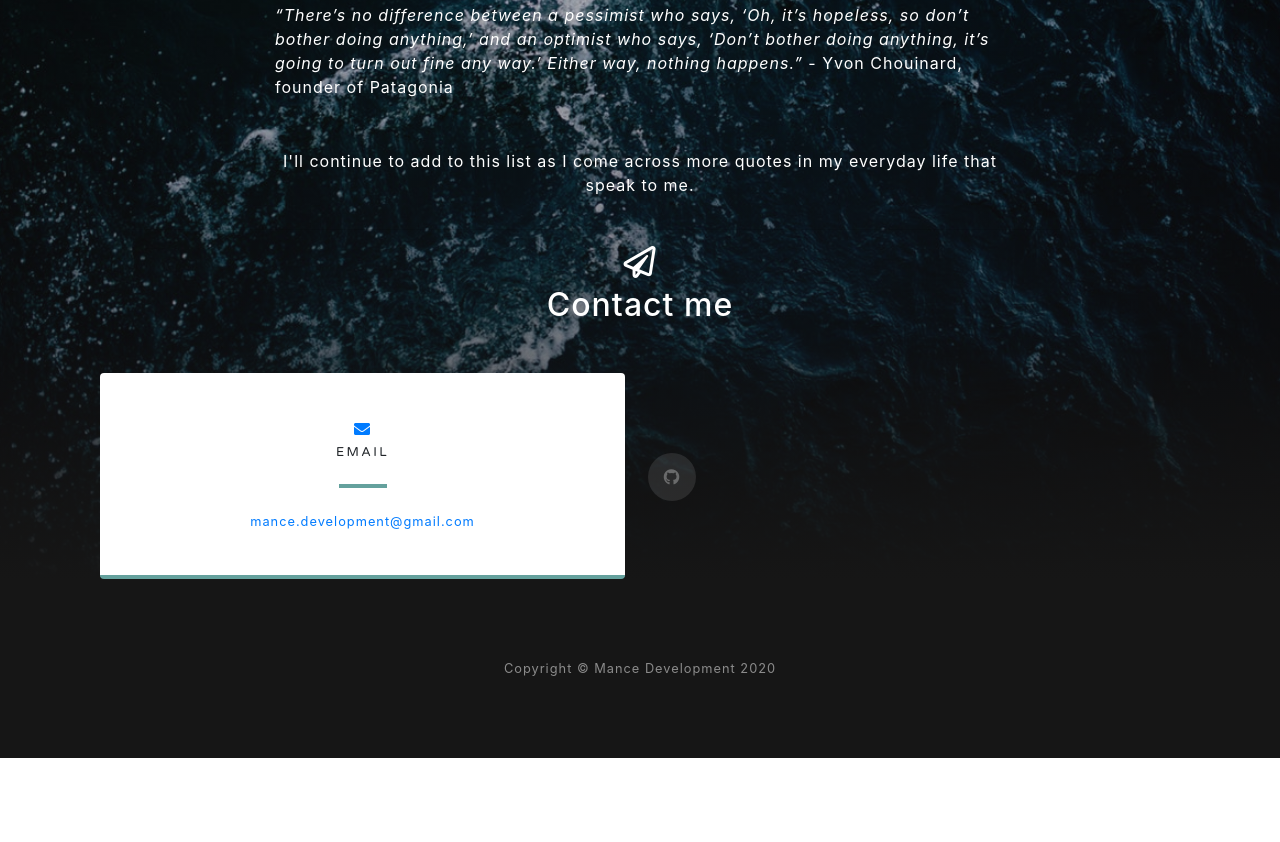
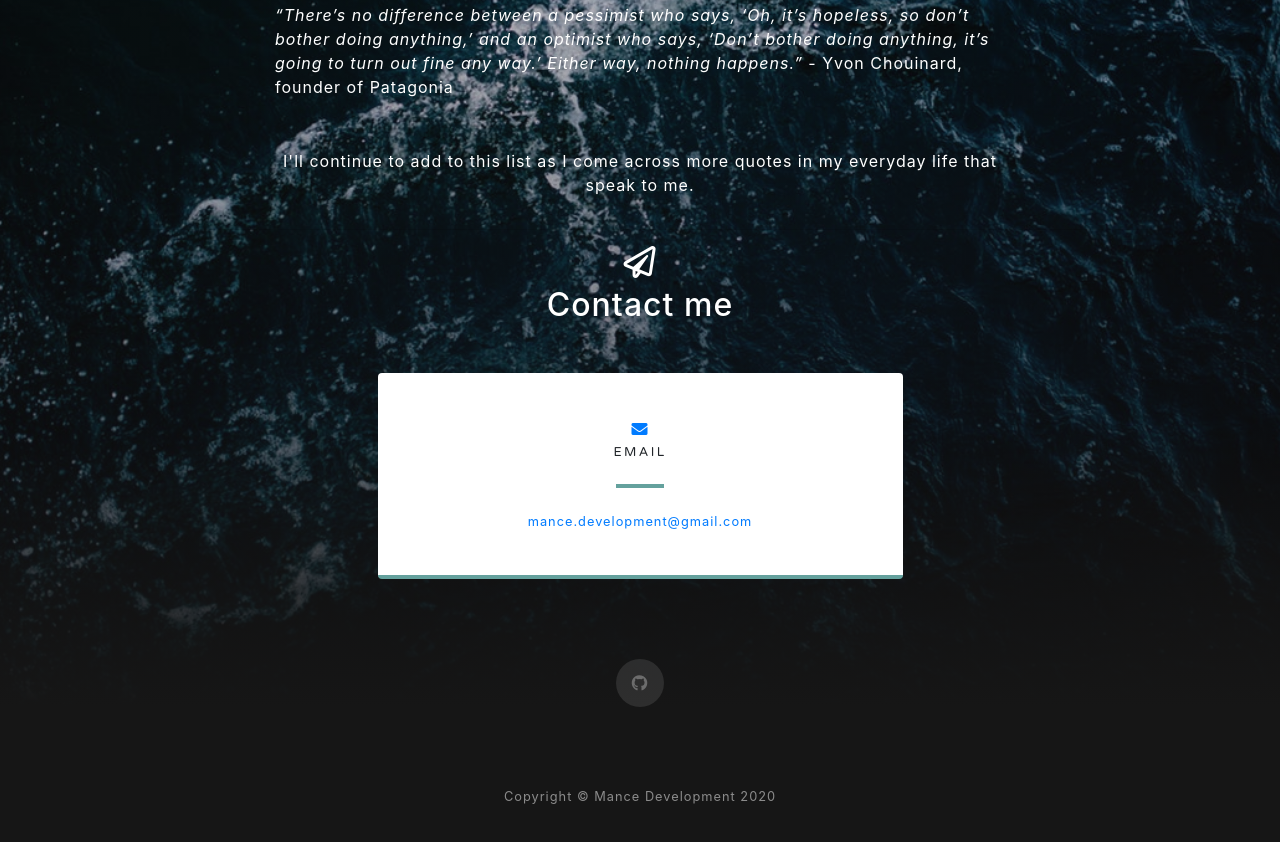
Before and after one commit to cmdr-1/mance_dev, a website with bundled scripts: page index.html in a window 1280 px wide. Shown: the part 4421-5263 px from the top of the page. Before the commit the page ends 5179 px from the top, so only its background shows below. Built offline with nearby package versions, Linux system fonts and the light colour scheme.

Commit message:
Removed Linkedin Card and corrected spacing

```diff
--- a/index.html
+++ b/index.html
@@ -205,7 +205,7 @@
 
         <div class="row">
 
-          <div class="col-md-6 mb-3 mb-md-0">
+          <div class="col-md-6 mb-3 mb-md-0 mx-auto">
             <div class="card py-4 h-100">
               <div class="card-body text-center">
                 <i class="fas fa-envelope text-primary mb-2"></i>
@@ -217,6 +217,7 @@
               </div>
             </div>
           </div>
+        </div>
 
           <!-- <div class="col-md-6 mb-3 mb-md-0">
             <div class="card py-4 h-100">
@@ -231,11 +232,11 @@
           </div>
         </div> -->
 
-        <div class="social d-flex justify-content-center">
-          <a href="https://github.com/mance-rah" class="mx-2">
-            <i class="fab fa-github"></i>
-          </a>
-        </div>
+    <div class="social d-flex justify-content-center">
+      <a href="https://github.com/mance-rah" class="mx-2">
+      <i class="fab fa-github"></i>
+      </a>
+    </div>
 
       </div>
   </section>
```
